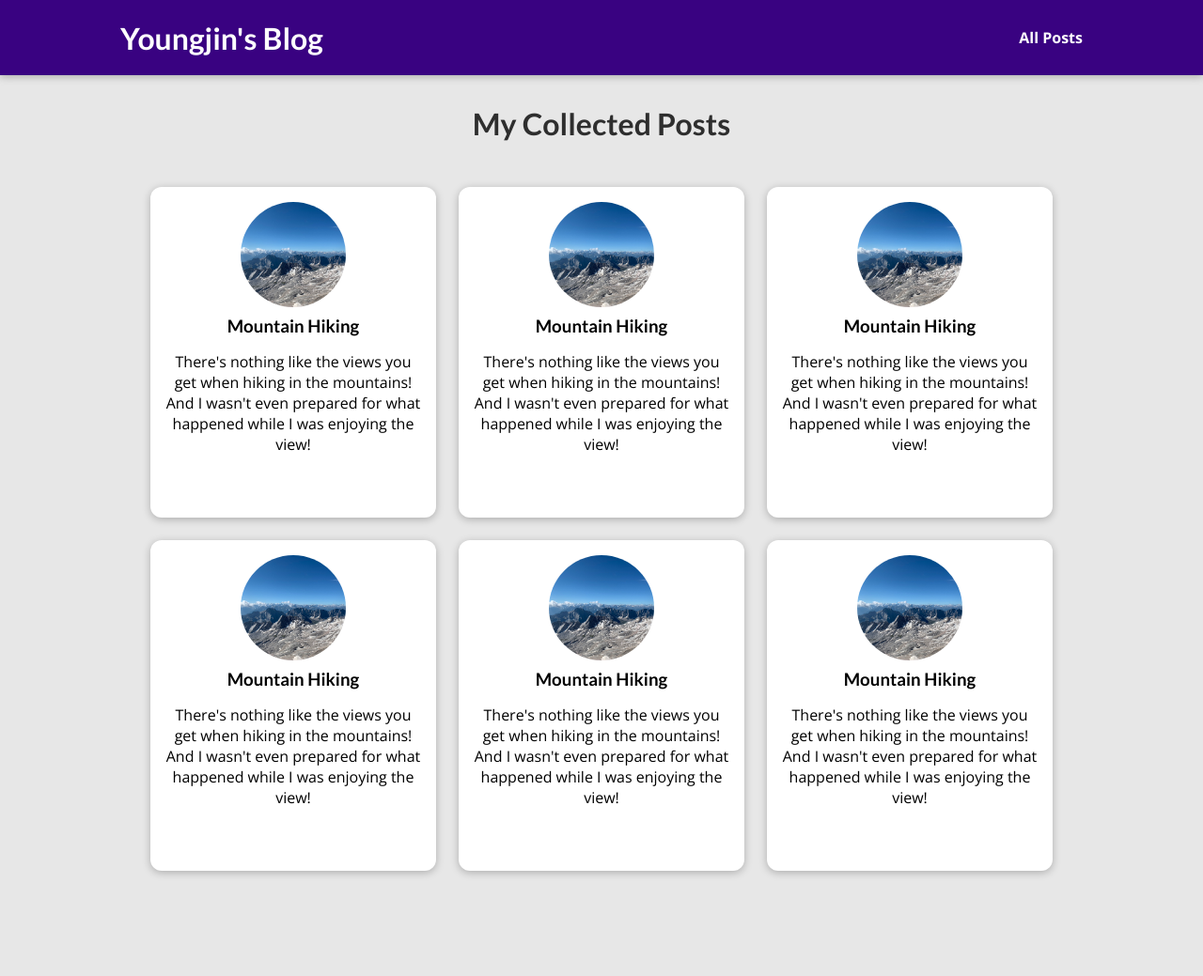
After one commit to yjinjo/django-blog, a Django app: template my_site/blog/templates/blog/all-posts.html in a window 1280 px wide. The commit adds this page. Shown: the whole page at 94% size. Run offline with Django 4.2, Linux system fonts and the light colour scheme; the template is opened without the code that fills it, so the values that code supplies are empty.

Commit message:
#1. Adding the “All Posts” Page & Style

```diff
--- /dev/null
+++ b/my_site/blog/static/blog/all-posts.css
@@ -0,0 +1,43 @@
+body {
+  background-color: #e7e7e7;
+}
+
+#main-navigation {
+  background-color: #390281;
+  box-shadow: 0 2px 8px rgba(0, 0, 0, 0.25);
+}
+
+#all-posts {
+  margin: 7rem auto;
+  width: 90%;
+  max-width: 60rem;
+}
+
+#all-posts h2 {
+  text-align: center;
+  font-size: 2rem;
+  color: #2e2e2e;
+  margin: 3rem 0;
+}
+
+ul {
+  list-style: none;
+  margin: 0;
+  padding: 0;
+  display: grid;
+  grid-template-columns: repeat(auto-fill, minmax(17rem, 1fr));
+  gap: 1.5rem;
+}
+
+.post img {
+  width: 7rem;
+  height: 7rem;
+}
+
+.post a {
+  height: 22rem;
+  transform-origin: center;
+  box-shadow: 0 2px 8px rgba(0, 0, 0, 0.25);
+  border-radius: 12px;
+  background-color: white;
+}
--- /dev/null
+++ b/my_site/blog/static/blog/post.css
@@ -0,0 +1,43 @@
+.post {
+  display: flex;
+  flex-direction: column;
+  align-items: center;
+  text-align: center;
+}
+
+.post a {
+  text-decoration: none;
+  color: black;
+  transition: all 0.2s ease;
+  padding: 1rem;
+}
+
+.post a:hover,
+.post a:active {
+  transform: scale(1.1);
+  background-color: #390281;
+  color: white;
+}
+
+.post img {
+  width: 5rem;
+  height: 5rem;
+  object-fit: cover;
+  border-radius: 50%;
+}
+
+.post h3 {
+  margin: 0.25rem 0;
+}
+
+.post time {
+  color: #666666;
+  margin: 0.25rem;
+  font-style: italic;
+  font-size: 0.85rem;
+}
+
+.post:hover time,
+.post:active time {
+  color: white;
+}
--- /dev/null
+++ b/my_site/blog/templates/blog/all-posts.html
@@ -0,0 +1,25 @@
+{% extends "base.html" %}
+{% load static %}
+
+{% block title %}
+  All My Posts
+{% endblock %}
+
+{% block css_files %}
+  <link rel="stylesheet" href="{% static "blog/post.css" %}">
+  <link rel="stylesheet" href="{% static "blog/all-posts.css" %}">
+{% endblock %}
+
+{% block content %}
+  <section id="all-posts">
+    <h2>My Collected Posts</h2>
+    <ul>
+      {% include "blog/includes/post.html" %}
+      {% include "blog/includes/post.html" %}
+      {% include "blog/includes/post.html" %}
+      {% include "blog/includes/post.html" %}
+      {% include "blog/includes/post.html" %}
+      {% include "blog/includes/post.html" %}
+    </ul>
+  </section>
+{% endblock %}
--- /dev/null
+++ b/my_site/blog/templates/blog/includes/post.html
@@ -0,0 +1,17 @@
+{% load static %}
+
+<li>
+  <article class="post">
+    <a href="">
+      <img src="{% static "blog/images/mountains.jpg" %}" alt="Mountain Hiking" />
+      <div class="post__content">
+        <h3>Mountain Hiking</h3>
+        <p>
+          There's nothing like the views you get when hiking in the
+          mountains! And I wasn't even prepared for what happened while I
+          was enjoying the view!
+        </p>
+      </div>
+    </a>
+  </article>
+</li>
--- a/my_site/blog/views.py
+++ b/my_site/blog/views.py
@@ -6,7 +6,7 @@ def starting_page(request):
 
 
 def posts(request):
-    pass
+    return render(request, "blog/all-posts.html")
 
 
 def post_detail(request):
--- a/my_site/my_site/templates/base.html
+++ b/my_site/my_site/templates/base.html
@@ -14,6 +14,12 @@
   {% endblock %}
 </head>
 <body>
+  <header id="main-navigation">
+    <h1><a href="">Youngjin's Blog</a></h1>
+    <nav>
+      <a href="">All Posts</a>
+    </nav>
+  </header>
   {% block content %}
 
   {% endblock %}
```
Also changed, not shown: my_site/blog/templates/blog/index.html (+2 -22 lines).
